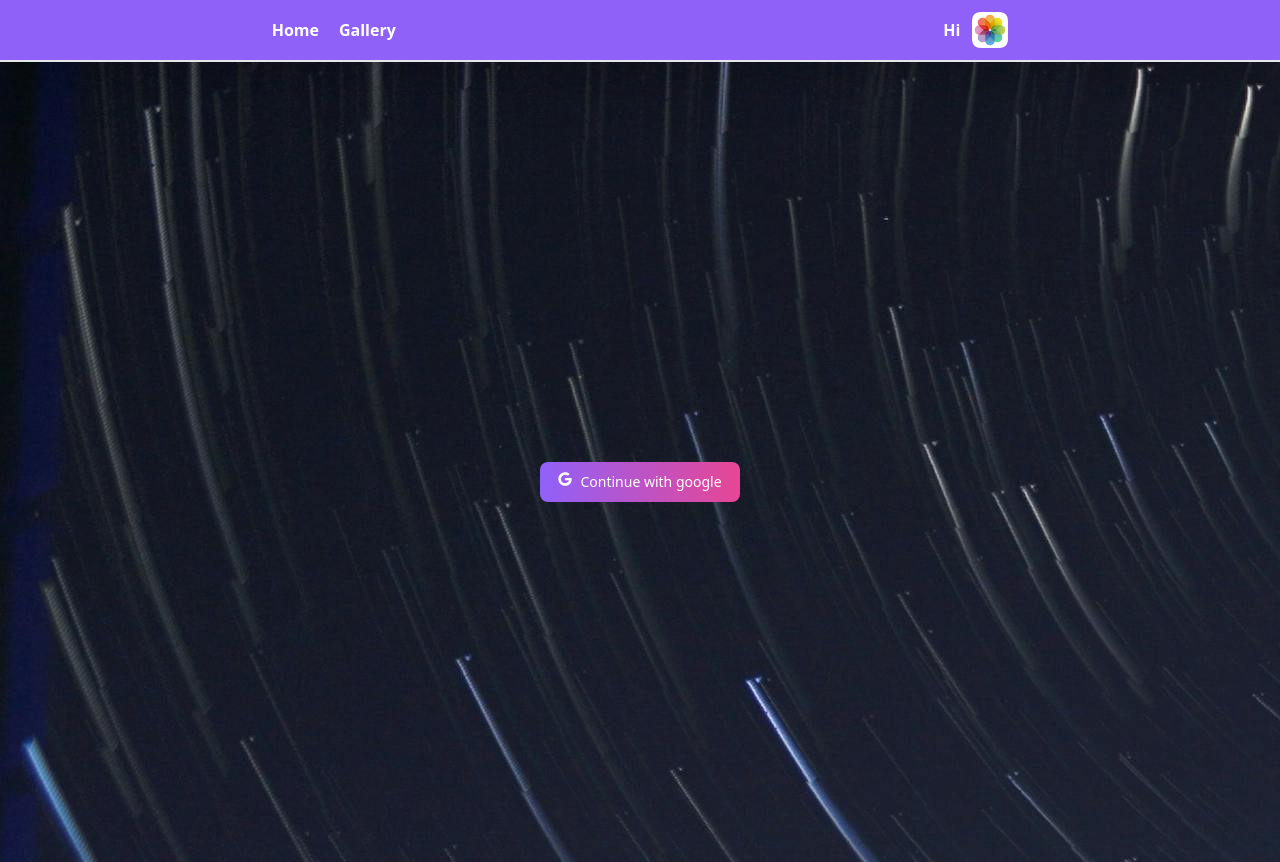
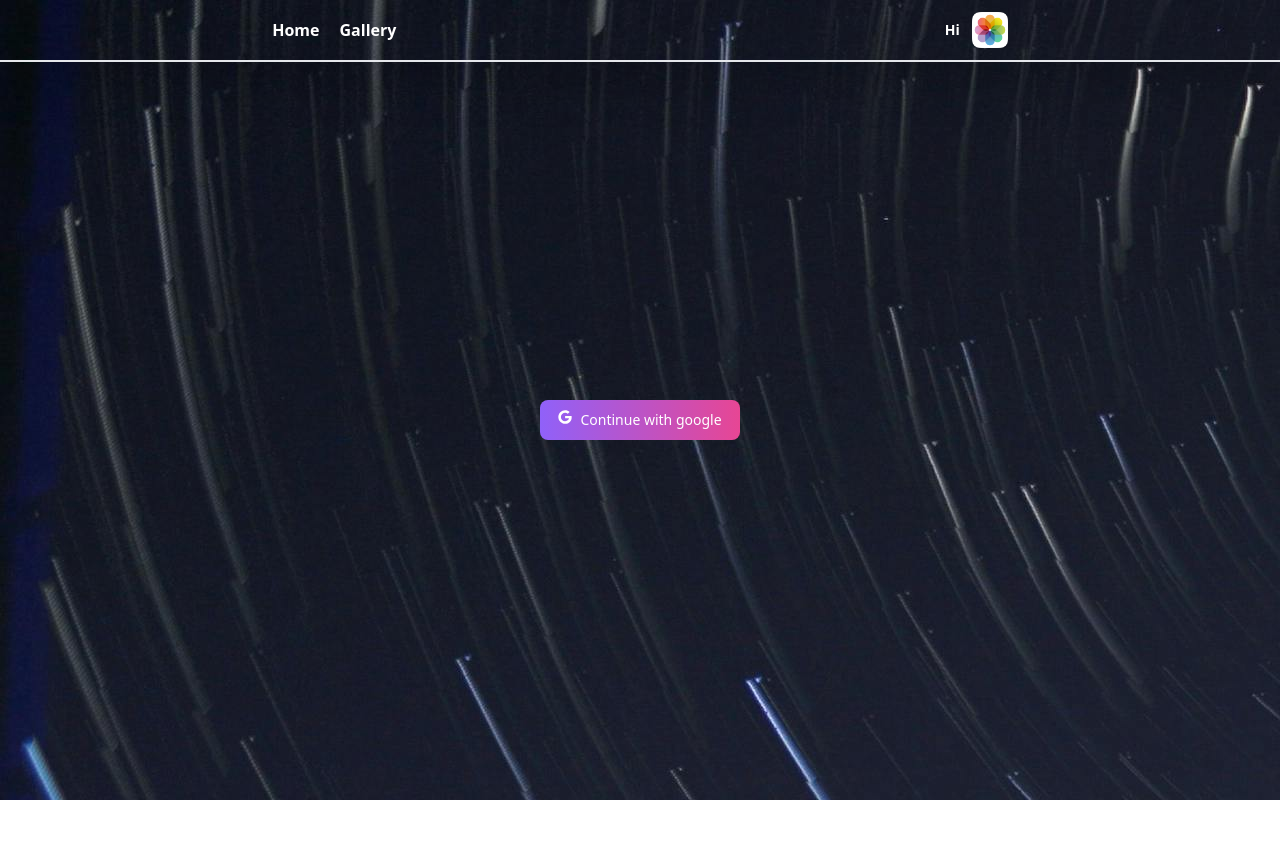
Before and after one commit to Sandeep00022/vivahit-assignment, a React (Vite) app in the folder frontend/: page /signup in a window 1280 px wide. After the commit the page ends 800 px from the top, so only its background shows below. Built offline with nearby package versions, Linux system fonts and the light colour scheme.

Commit message:
update header and gallery ui

```diff
--- a/frontend/src/components/Header.tsx
+++ b/frontend/src/components/Header.tsx
@@ -29,8 +29,8 @@ const Header = () => {
 
   return (
     <div
-      className="flex sticky top-0 w-full
-     bg-purple-500 font-bold hover:cursor-pointer
+      className="flex fixed  w-full
+        font-bold hover:cursor-pointer
      text-white p-3 gap-7 shadow-2xl justify-around items-center border-b-2 "
     >
       <div className="flex gap-5 justify-center items-center">
@@ -42,7 +42,7 @@ const Header = () => {
         </Link>
       </div>
       <div className="flex items-center gap-3">
-        <h3>Hi {currentUser?.username}</h3>
+        <h3 className="text-xs sm:text-sm">Hi {currentUser?.username}</h3>
         {currentUser ? (
           <Button onClick={handleSignout} gradientDuoTone={"pinkToOrange"}>
             LogOut
--- a/frontend/src/pages/Gallery.tsx
+++ b/frontend/src/pages/Gallery.tsx
@@ -48,7 +48,7 @@ const Gallery = () => {
   }, []);
 
   return (
-    <div className="flex flex-col  justify-center items-center h-screen">
+    <div className="flex flex-col  justify-center items-center ">
       {files?.length == 0 && (
         <div className="flex flex-col items-center p-3">
           <img src={animation} alt="" />
@@ -60,7 +60,7 @@ const Gallery = () => {
       {loading ? (
         <Spinner />
       ) : (
-        <div className="flex justify-center mt-[600px] gap-4 flex-wrap">
+        <div className="flex justify-center mt-[100px]  gap-4 flex-wrap">
           {files &&
             files.map((file: File) => (
               <GalleryCard key={file._id} file={file} />
```
Also changed, not shown: 1 other file (tests, documents, lock files or other folders).
